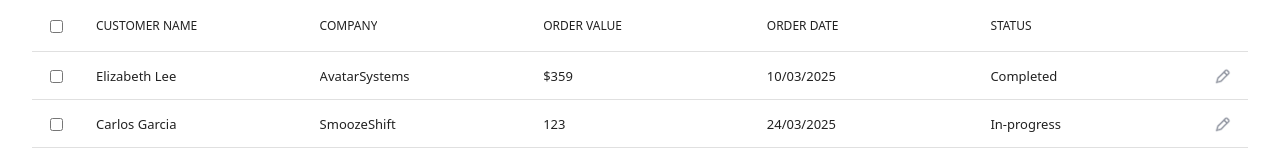
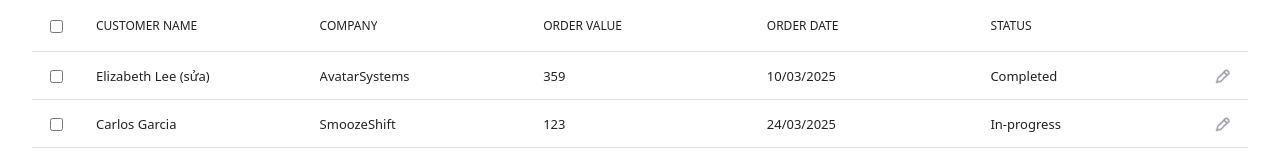
Before and after one commit to TranHongNhien04/TranHongNhien_Labs_PTGDUD_CN_79, a React (Vite) app in the folder tuan08_06-04/labtuan08/: page / in a window 1280 px wide. Shown: the part 1302-1459 px from the top of the page. Built offline with nearby package versions, Linux system fonts and the light colour scheme; data requests are answered from the project's data file.

Commit message:
6. Click Save -> put API

```diff
--- a/tuan08_06-04/labtuan08/db.json
+++ b/tuan08_06-04/labtuan08/db.json
@@ -19,9 +19,9 @@
   },
   "Orders": [
     {
-      "customerName": "Elizabeth Lee",
+      "customerName": "Elizabeth Lee (sửa)",
       "company": "AvatarSystems",
-      "orderValue": "$359",
+      "orderValue": 359,
       "orderDate": "10/03/2025",
       "status": "Completed",
       "id": "1"
--- a/tuan08_06-04/labtuan08/src/components/DataTable.jsx
+++ b/tuan08_06-04/labtuan08/src/components/DataTable.jsx
@@ -12,35 +12,46 @@ function DataTableCustom() {
     const [openModal, setOpenModal] = useState(false);
 
     useEffect(() => {
+        fetchData();
+    }, []);
+
     const fetchData = async () => {
         try {
             const ordersRes = await axios.get('http://localhost:3000/Orders');
             setOrder(ordersRes.data || []);
             setLoading(false);
         } catch (err) {
-                console.error('Lỗi xảy ra khi gọi API:', err);
+            console.error('Error fetching data:', err);
             setError(err.message);
             setLoading(false);
         }
     };
-
-        fetchData();
-    }, []);
 
     const handleEdit = (row) => {
         setSelectedOrder(row);
         setOpenModal(true);
     };
 
-    const handleModalSubmit = (updatedOrder, isEditMode) => {
+    const handleModalSubmit = async (updatedOrder, isEditMode) => {
+        try {
+            let response;
             if (isEditMode) {
+                response = await axios.put(
+                    `http://localhost:3000/Orders/${selectedOrder.id}`,
+                    updatedOrder
+                );
                 setOrder((prevOrders) =>
                     prevOrders.map((o) =>
-                    o.id === selectedOrder.id ? { ...o, ...updatedOrder } : o
+                        o.id === selectedOrder.id
+                            ? { ...response.data, orderValue: `$${response.data.orderValue.toLocaleString()}` }
+                            : o
                     )
                 );
-        } else {
-            setOrder((prevOrders) => [...prevOrders, { ...updatedOrder, id: Date.now() }]);
+            }
+            setOpenModal(false);
+        } catch (err) {
+            console.error('Error saving order:', err);
+            setError('Failed to save order: ' + err.message);
         }
     };
 
@@ -94,7 +105,7 @@ function DataTableCustom() {
                     setOpen={setOpenModal}
                     orderData={selectedOrder}
                     onSubmit={handleModalSubmit}
-                    isEditMode={true}
+                    isEditMode={!!selectedOrder}
                 />
             )}
         </>
--- a/tuan08_06-04/labtuan08/src/components/DetailModal.jsx
+++ b/tuan08_06-04/labtuan08/src/components/DetailModal.jsx
@@ -8,7 +8,6 @@ import {
     DialogFooter,
     Typography,
 } from '@material-tailwind/react';
-
 
 function DetailModal({ open, setOpen, orderData, onSubmit, isEditMode = false }) {
     const [order, setOrder] = useState({
@@ -48,11 +47,9 @@ function DetailModal({ open, setOpen, orderData, onSubmit, isEditMode = false })
     const handleSubmit = () => {
         const payload = {
             ...order,
-            orderValue: `$${order.orderValue.toLocaleString()}`,
+            orderValue: parseInt(order.orderValue)
         };
-
         onSubmit(payload, isEditMode);
-
         handleClose();
     };
 
```
Also changed, not shown: tuan08_06-04/labtuan08/minhchung/Cau6_ClickSave_PutAPI.png (added). Lines whose indentation alone changed are shown as unchanged.
